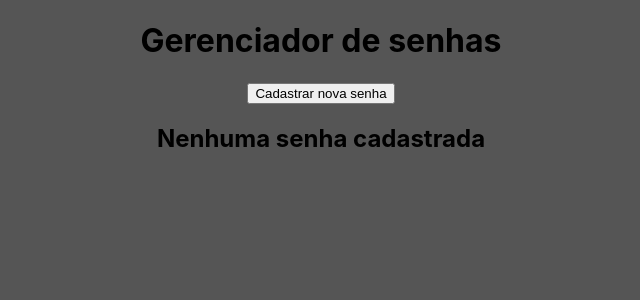
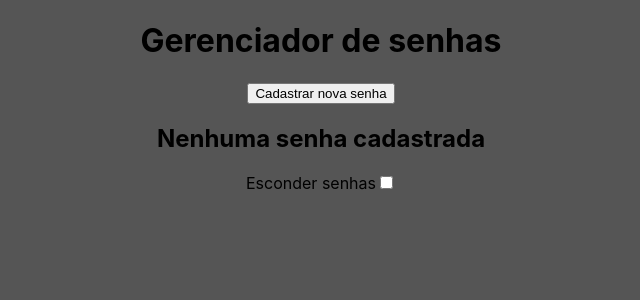
Before and after one commit to MarcioMingante/password-manager-repo, a React (Vite) app: page / in a window 1280 px wide. Shown: the top 300 px of the page, without its empty margins (319-959 px from the left). Built offline with nearby package versions, Linux system fonts and the light colour scheme.

Commit message:
conclui req 8

```diff
--- a/src/App.tsx
+++ b/src/App.tsx
@@ -3,11 +3,19 @@ import './App.css';
 import Form from './components/Form/Form';
 import Title from './components/Title/Title';
 import List from './components/List/List';
+import HidePasswordBtn from './components/HidePasswordBtn/HidePasswordBtn';
 import { data } from './services/data';
 import { InfoType } from './types/types';
 
 function App() {
   const [listData, setListData] = useState(data);
+  const [isChecked, setIsChecked] = useState(false);
+
+  const handleCheck = () => {
+    const validate = !isChecked;
+
+    setIsChecked(validate);
+  };
 
   const addNewPassword = (info: InfoType) => {
     const newAccountInfo = { ...info };
@@ -30,17 +38,23 @@ function App() {
         <h2>Nenhuma senha cadastrada</h2>
       )}
 
+      <HidePasswordBtn
+        isChecked={ isChecked }
+        handleCheck={ handleCheck }
+      />
+
       {listData.length >= 1 && (
         listData.map((element) => (
           <List
             key={ element.password }
             infoData={ element }
             trashBtn={ () => removeElement(element.password) }
+            isChecked={ isChecked }
+            handleCheck={ handleCheck }
           />
         ))
       )}
     </>
-
   );
 }
 
--- /dev/null
+++ b/src/components/HidePasswordBtn/HidePasswordBtn.tsx
@@ -0,0 +1,19 @@
+import { HidePasswordType } from '../../types/types';
+
+function HidePasswordBtn(props: HidePasswordType) {
+  const { isChecked, handleCheck } = props;
+
+  return (
+    <div>
+      <label htmlFor="toggle">Esconder senhas</label>
+      <input
+        type="checkbox"
+        id="toggle"
+        checked={ isChecked }
+        onClick={ handleCheck }
+      />
+    </div>
+  );
+}
+
+export default HidePasswordBtn;
--- a/src/components/List/List.tsx
+++ b/src/components/List/List.tsx
@@ -1,14 +1,10 @@
 import './List.css';
-import { useState } from 'react';
 import trash from '../../images/trash-img.svg';
-import { InfoDataType, InfoType } from '../../types/types';
-import { data } from '../../services/data';
+import { InfoDataType } from '../../types/types';
 
 function List(parameters: InfoDataType) {
-  const { infoData, trashBtn } = parameters;
+  const { infoData, trashBtn, isChecked } = parameters;
   const { url, serviceName, login, password } = infoData;
-
-  // const [listData, setListData] = useState(data);
 
   return (
     <div className="list-container">
@@ -23,7 +19,7 @@ function List(parameters: InfoDataType) {
 
       <div>
         <p>Senha</p>
-        <p>{password}</p>
+        <p>{isChecked ? '******' : password}</p>
       </div>
 
       <button onClick={ trashBtn } id={ password } data-testid="remove-btn">
```
Also changed, not shown: src/types/types.ts (+8 -5 lines).
